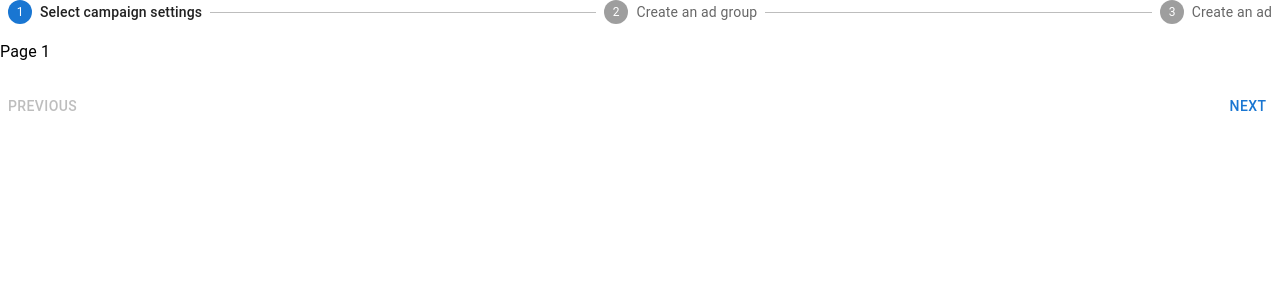
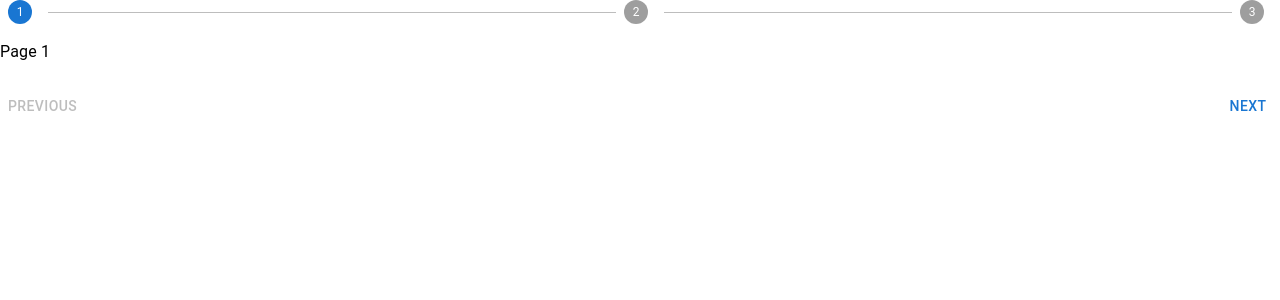
Before and after one commit to Kay-Chu/Cdex, a React (Create React App) app: page /Home in a window 1280 px wide. Shown: the top 300 px of the page. Built offline with nearby package versions, Linux system fonts and the light colour scheme.

Commit message:
removed labels

```diff
--- a/src/components/home/progress.js
+++ b/src/components/home/progress.js
@@ -60,9 +60,9 @@ export default function ProgressBar({steps}) {
     <Box sx={{ width: '100%' }}>
       <Stepper nonLinear activeStep={activeStep}>
         {steps.map((label, index) => (
-          <Step key={label} completed={completed[index]}>
+          <Step key={index} completed={completed[index]}>
             <StepButton color="inherit" onClick={handleStep(index)}>
-              {label}
+
             </StepButton>
           </Step>
         ))}
```
